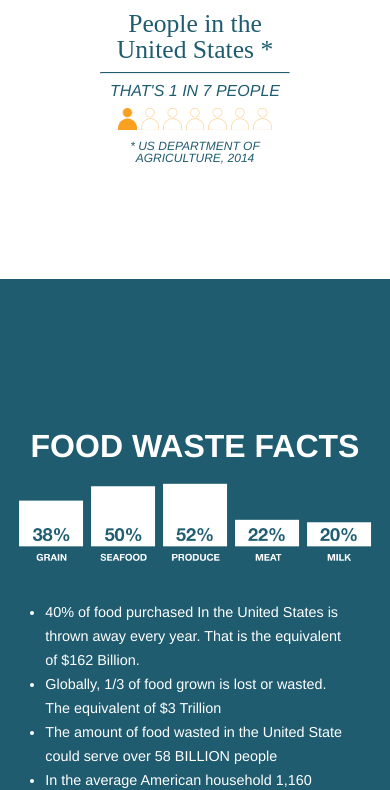
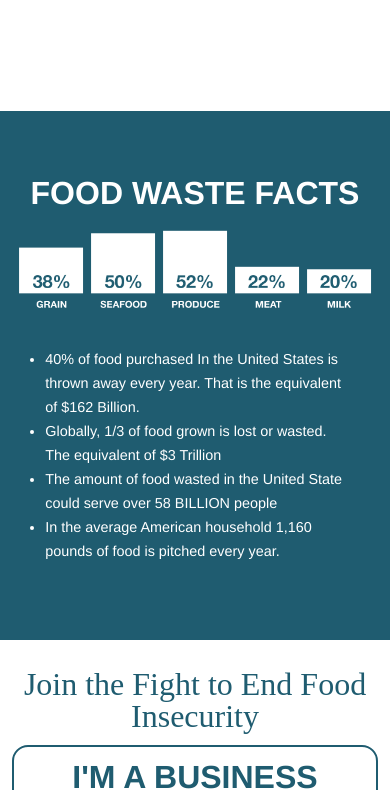
Before and after one commit to cnlien/Replate-UI, a plain HTML site: page index.html in a window 390 px wide. Shown: the part 1834-2624 px from the top of the page. Drawn offline with Linux system fonts and the light colour scheme; a web font is replaced by a local one.

Commit message:
Commiting mobile styles

```diff
--- a/less/global.less
+++ b/less/global.less
@@ -2,6 +2,7 @@
 .foodData {
   .flexBoxFunc (center, center);
   .contentContainer (0, 1% 2%);
+  min-height: 40vh;
 
   @media @mobile {
     flex-direction: column;
@@ -79,7 +80,7 @@
 
   @media @mobile {
     flex-direction: column;
-    min-height: 80vh;
+    min-height: 60vh;
   }
 
   .twoColSectionHeader {
@@ -190,7 +191,7 @@
           border-radius: 1rem;
           width: 100%;
           padding: 8% 1%;
-          font-size: .8rem;
+          font-size: 1rem;
           font-weight: bold;
           transition: background-color .3s ease;
 
@@ -211,12 +212,18 @@
   padding-top: 5%;
   .flexBoxFunc (center,center);
   flex-flow: row nowrap;
+  @media @mobile {
+    flex-flow: column wrap;
+  }
 
   .leftCol {
     width: 50%;
     display: flex;
     align-items: center;
     flex-direction: column;
+    @media @mobile {
+      width: 100%;
+    }
 
     .replateLogo {
       width:80%;
@@ -261,5 +268,10 @@
   .rightCol {
     width: 50%;
     img {max-width: 100%;}
+
+    @media @mobile {
+      width: 80%;
+      padding-top: 5%;
+    }
   }
 }
--- a/less/header.less
+++ b/less/header.less
@@ -18,7 +18,7 @@
 
 
 .postHeader {
-height: 60vh;
+min-height: 40vh;
 background-color: @replateorange;
 background-image: url("../images/iphoneMockUp.jpg");
 background-repeat: no-repeat;
```
Also changed, not shown: css/index.css.
